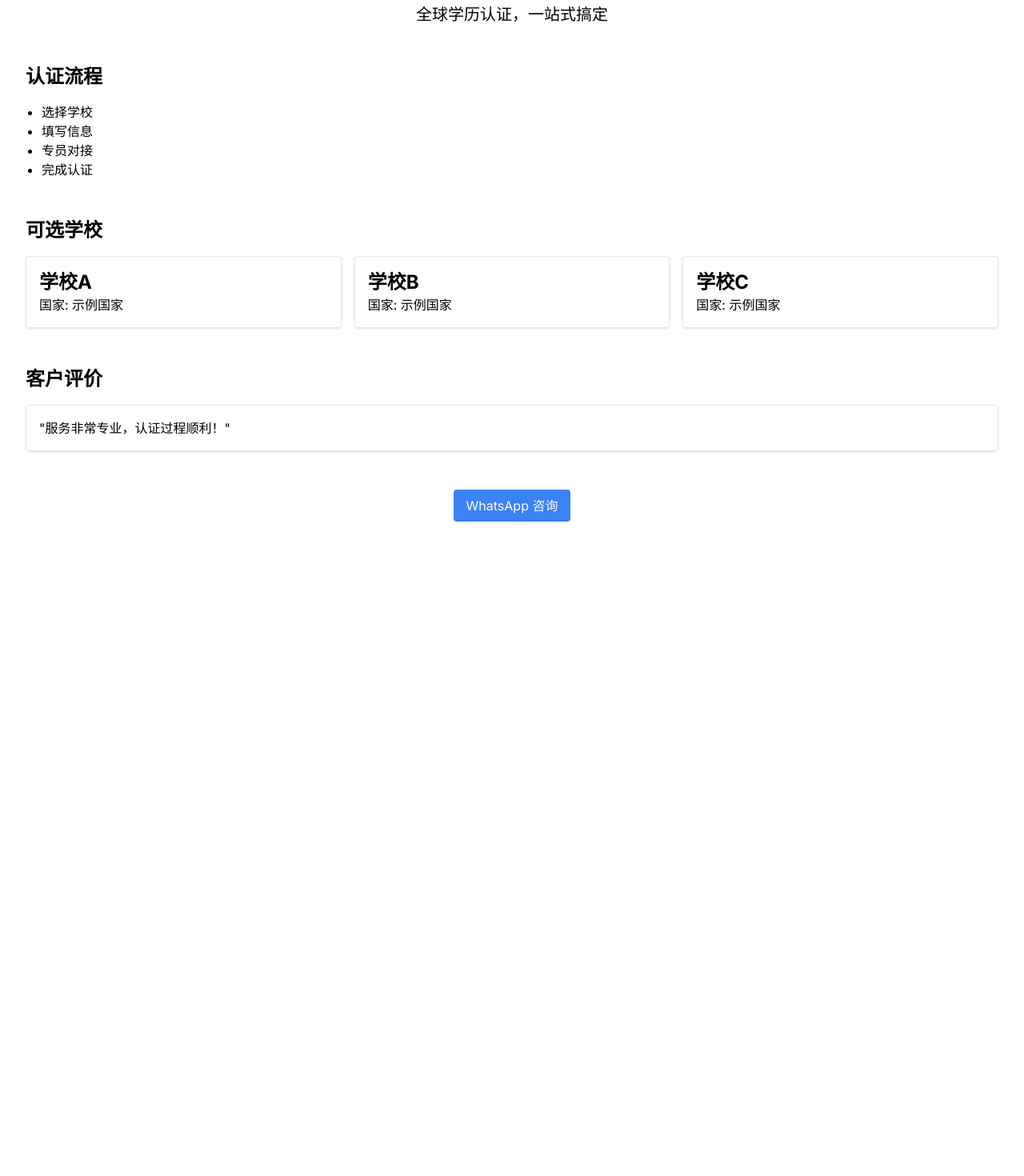
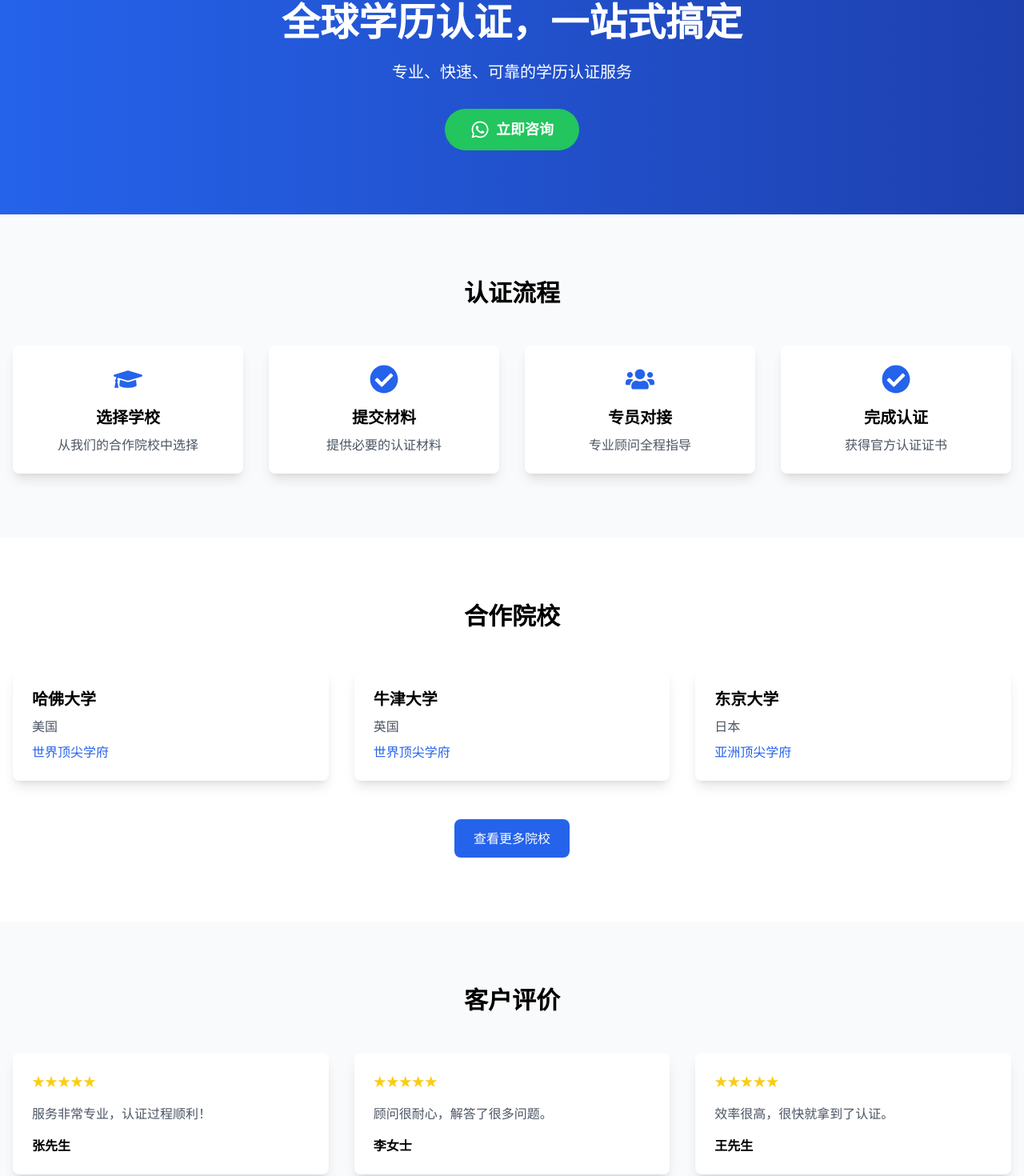
Before and after one commit to caimi124/xueli3, a Next.js app: page / in a window 1280 px wide. Shown: the part 76-1546 px from the top of the page at 80% size. Before the commit the page ends 800 px from the top, so only its background shows below. Built offline with nearby package versions, Linux system fonts and the light colour scheme.

Commit message:
feat: update homepage and schools page with improved UI and content

```diff
--- a/app/page.tsx
+++ b/app/page.tsx
@@ -1,45 +1,113 @@
 import React from 'react';
-import Image from 'next/image';
+import Link from 'next/link';
+import { FaWhatsapp, FaGraduationCap, FaCheckCircle, FaUsers } from 'react-icons/fa';
 
 export default function Home() {
   return (
-    <main className="min-h-screen p-8">
-      <section className="text-center mb-12">
-        <h1 className="text-4xl font-bold mb-2">学历认证加速器</h1>
-        <p className="text-xl">全球学历认证，一站式搞定</p>
-      </section>
-
-      <section className="mb-12">
-        <h2 className="text-2xl font-semibold mb-4">认证流程</h2>
-        <ul className="list-disc pl-5">
-          <li>选择学校</li>
-          <li>填写信息</li>
-          <li>专员对接</li>
-          <li>完成认证</li>
-        </ul>
-      </section>
-
-      <section className="mb-12">
-        <h2 className="text-2xl font-semibold mb-4">可选学校</h2>
-        <div className="grid grid-cols-1 md:grid-cols-2 lg:grid-cols-3 gap-4">
-          {['学校A', '学校B', '学校C'].map((school) => (
-            <div key={school} className="border p-4 rounded shadow">
-              <h3 className="font-bold">{school}</h3>
-              <p>国家: 示例国家</p>
-            </div>
-          ))}
+    <main className="min-h-screen">
+      {/* Hero Section */}
+      <section className="bg-gradient-to-r from-blue-600 to-blue-800 text-white py-20">
+        <div className="container mx-auto px-4 text-center">
+          <h1 className="text-5xl font-bold mb-6">全球学历认证，一站式搞定</h1>
+          <p className="text-xl mb-8">专业、快速、可靠的学历认证服务</p>
+          <Link
+            href="https://wa.me/1234567890"
+            className="bg-green-500 hover:bg-green-600 text-white px-8 py-3 rounded-full text-lg font-semibold inline-flex items-center gap-2"
+          >
+            <FaWhatsapp className="text-2xl" />
+            立即咨询
+          </Link>
         </div>
       </section>
 
-      <section className="mb-12">
-        <h2 className="text-2xl font-semibold mb-4">客户评价</h2>
-        <div className="border p-4 rounded shadow">
-          <p>"服务非常专业，认证过程顺利！"</p>
+      {/* Process Section */}
+      <section className="py-20 bg-gray-50">
+        <div className="container mx-auto px-4">
+          <h2 className="text-3xl font-bold text-center mb-12">认证流程</h2>
+          <div className="grid grid-cols-1 md:grid-cols-4 gap-8">
+            {[
+              { icon: FaGraduationCap, title: '选择学校', desc: '从我们的合作院校中选择' },
+              { icon: FaCheckCircle, title: '提交材料', desc: '提供必要的认证材料' },
+              { icon: FaUsers, title: '专员对接', desc: '专业顾问全程指导' },
+              { icon: FaCheckCircle, title: '完成认证', desc: '获得官方认证证书' }
+            ].map((step, index) => (
+              <div key={index} className="text-center p-6 bg-white rounded-lg shadow-lg">
+                <step.icon className="text-4xl text-blue-600 mx-auto mb-4" />
+                <h3 className="text-xl font-semibold mb-2">{step.title}</h3>
+                <p className="text-gray-600">{step.desc}</p>
+              </div>
+            ))}
+          </div>
         </div>
       </section>
 
-      <section className="text-center">
-        <button className="bg-blue-500 text-white px-4 py-2 rounded">WhatsApp 咨询</button>
+      {/* Schools Section */}
+      <section className="py-20">
+        <div className="container mx-auto px-4">
+          <h2 className="text-3xl font-bold text-center mb-12">合作院校</h2>
+          <div className="grid grid-cols-1 md:grid-cols-3 gap-8">
+            {[
+              { name: '哈佛大学', country: '美国', type: '世界顶尖学府' },
+              { name: '牛津大学', country: '英国', type: '世界顶尖学府' },
+              { name: '东京大学', country: '日本', type: '亚洲顶尖学府' }
+            ].map((school, index) => (
+              <div key={index} className="bg-white p-6 rounded-lg shadow-lg">
+                <h3 className="text-xl font-semibold mb-2">{school.name}</h3>
+                <p className="text-gray-600 mb-2">{school.country}</p>
+                <p className="text-blue-600">{school.type}</p>
+              </div>
+            ))}
+          </div>
+          <div className="text-center mt-12">
+            <Link
+              href="/schools"
+              className="bg-blue-600 hover:bg-blue-700 text-white px-6 py-3 rounded-lg inline-block"
+            >
+              查看更多院校
+            </Link>
+          </div>
+        </div>
+      </section>
+
+      {/* Testimonials Section */}
+      <section className="py-20 bg-gray-50">
+        <div className="container mx-auto px-4">
+          <h2 className="text-3xl font-bold text-center mb-12">客户评价</h2>
+          <div className="grid grid-cols-1 md:grid-cols-3 gap-8">
+            {[
+              { name: '张先生', content: '服务非常专业，认证过程顺利！', rating: 5 },
+              { name: '李女士', content: '顾问很耐心，解答了很多问题。', rating: 5 },
+              { name: '王先生', content: '效率很高，很快就拿到了认证。', rating: 5 }
+            ].map((testimonial, index) => (
+              <div key={index} className="bg-white p-6 rounded-lg shadow-lg">
+                <div className="flex items-center mb-4">
+                  <div className="text-yellow-400 flex">
+                    {[...Array(testimonial.rating)].map((_, i) => (
+                      <span key={i}>★</span>
+                    ))}
+                  </div>
+                </div>
+                <p className="text-gray-600 mb-4">{testimonial.content}</p>
+                <p className="font-semibold">{testimonial.name}</p>
+              </div>
+            ))}
+          </div>
+        </div>
+      </section>
+
+      {/* CTA Section */}
+      <section className="py-20 bg-blue-600 text-white">
+        <div className="container mx-auto px-4 text-center">
+          <h2 className="text-3xl font-bold mb-6">开始您的认证之旅</h2>
+          <p className="text-xl mb-8">专业顾问随时为您服务</p>
+          <Link
+            href="https://wa.me/1234567890"
+            className="bg-green-500 hover:bg-green-600 text-white px-8 py-3 rounded-full text-lg font-semibold inline-flex items-center gap-2"
+          >
+            <FaWhatsapp className="text-2xl" />
+            立即咨询
+          </Link>
+        </div>
       </section>
     </main>
   );
--- a/app/schools/page.tsx
+++ b/app/schools/page.tsx
@@ -1,23 +1,135 @@
 import React from 'react';
+import Link from 'next/link';
+import { FaArrowLeft, FaGraduationCap, FaMapMarkerAlt, FaStar } from 'react-icons/fa';
 
 export default function Schools() {
   const schools = [
-    { name: '学校A', country: '美国', description: '提供多种学历认证服务' },
-    { name: '学校B', country: '英国', description: '专注于国际学历认证' },
-    { name: '学校C', country: '加拿大', description: '提供快速认证服务' },
+    {
+      name: '哈佛大学',
+      country: '美国',
+      type: '世界顶尖学府',
+      description: '哈佛大学是美国最古老的高等学府，也是世界最著名的大学之一。提供本科、硕士和博士课程。',
+      ranking: '世界排名第1',
+      programs: ['本科', '硕士', '博士'],
+      features: ['世界顶尖师资', '丰富的研究资源', '广泛的校友网络']
+    },
+    {
+      name: '牛津大学',
+      country: '英国',
+      type: '世界顶尖学府',
+      description: '牛津大学是英语世界最古老的大学，拥有悠久的历史和卓越的学术传统。',
+      ranking: '世界排名第2',
+      programs: ['本科', '硕士', '博士'],
+      features: ['传统学院制', '世界级研究设施', '国际化学习环境']
+    },
+    {
+      name: '东京大学',
+      country: '日本',
+      type: '亚洲顶尖学府',
+      description: '东京大学是日本最顶尖的综合性大学，在亚洲乃至世界都享有盛誉。',
+      ranking: '亚洲排名第1',
+      programs: ['本科', '硕士', '博士'],
+      features: ['创新研究', '跨学科教育', '国际化视野']
+    },
+    {
+      name: '剑桥大学',
+      country: '英国',
+      type: '世界顶尖学府',
+      description: '剑桥大学是英国最著名的大学之一，以其卓越的学术成就和悠久的历史而闻名。',
+      ranking: '世界排名第3',
+      programs: ['本科', '硕士', '博士'],
+      features: ['世界级研究', '创新教育', '丰富的校园生活']
+    },
+    {
+      name: '麻省理工学院',
+      country: '美国',
+      type: '世界顶尖学府',
+      description: 'MIT是全球最著名的理工类大学，在科技创新领域处于世界领先地位。',
+      ranking: '世界排名第4',
+      programs: ['本科', '硕士', '博士'],
+      features: ['科技创新', '实践导向', '创业支持']
+    },
+    {
+      name: '斯坦福大学',
+      country: '美国',
+      type: '世界顶尖学府',
+      description: '斯坦福大学是硅谷的核心，以其创新精神和创业文化而闻名。',
+      ranking: '世界排名第5',
+      programs: ['本科', '硕士', '博士'],
+      features: ['创新文化', '创业生态', '跨学科研究']
+    }
   ];
 
   return (
-    <div className="min-h-screen p-8">
-      <h1 className="text-3xl font-bold mb-4">学校资源库</h1>
-      <div className="grid grid-cols-1 md:grid-cols-2 lg:grid-cols-3 gap-4">
-        {schools.map((school) => (
-          <div key={school.name} className="border p-4 rounded shadow">
-            <h2 className="text-xl font-bold">{school.name}</h2>
-            <p>国家: {school.country}</p>
-            <p>{school.description}</p>
-          </div>
-        ))}
+    <div className="min-h-screen bg-gray-50">
+      {/* Header */}
+      <div className="bg-blue-600 text-white py-12">
+        <div className="container mx-auto px-4">
+          <Link href="/" className="inline-flex items-center text-white mb-4 hover:text-gray-200">
+            <FaArrowLeft className="mr-2" />
+            返回首页
+          </Link>
+          <h1 className="text-4xl font-bold mb-4">合作院校</h1>
+          <p className="text-xl">选择您心仪的院校，开启您的留学之旅</p>
+        </div>
+      </div>
+
+      {/* Schools Grid */}
+      <div className="container mx-auto px-4 py-12">
+        <div className="grid grid-cols-1 md:grid-cols-2 lg:grid-cols-3 gap-8">
+          {schools.map((school) => (
+            <div key={school.name} className="bg-white rounded-lg shadow-lg overflow-hidden">
+              <div className="p-6">
+                <div className="flex items-center justify-between mb-4">
+                  <h2 className="text-2xl font-bold">{school.name}</h2>
+                  <FaGraduationCap className="text-blue-600 text-2xl" />
+                </div>
+                <div className="flex items-center text-gray-600 mb-4">
+                  <FaMapMarkerAlt className="mr-2" />
+                  <span>{school.country}</span>
+                </div>
+                <div className="mb-4">
+                  <span className="bg-blue-100 text-blue-800 px-3 py-1 rounded-full text-sm">
+                    {school.type}
+                  </span>
+                </div>
+                <p className="text-gray-600 mb-4">{school.description}</p>
+                <div className="mb-4">
+                  <div className="flex items-center text-yellow-400">
+                    <FaStar />
+                    <span className="ml-2 text-gray-700">{school.ranking}</span>
+                  </div>
+                </div>
+                <div className="mb-4">
+                  <h3 className="font-semibold mb-2">开设课程：</h3>
+                  <div className="flex flex-wrap gap-2">
+                    {school.programs.map((program) => (
+                      <span key={program} className="bg-gray-100 px-3 py-1 rounded-full text-sm">
+                        {program}
+                      </span>
+                    ))}
+                  </div>
+                </div>
+                <div>
+                  <h3 className="font-semibold mb-2">特色优势：</h3>
+                  <ul className="list-disc list-inside text-gray-600">
+                    {school.features.map((feature) => (
+                      <li key={feature}>{feature}</li>
+                    ))}
+                  </ul>
+                </div>
+              </div>
+              <div className="bg-gray-50 px-6 py-4">
+                <Link
+                  href="https://wa.me/1234567890"
+                  className="block text-center bg-blue-600 hover:bg-blue-700 text-white px-6 py-2 rounded-lg transition-colors"
+                >
+                  咨询详情
+                </Link>
+              </div>
+            </div>
+          ))}
+        </div>
       </div>
     </div>
   );
```
